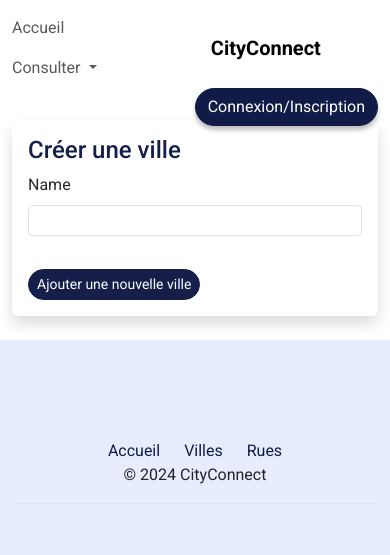
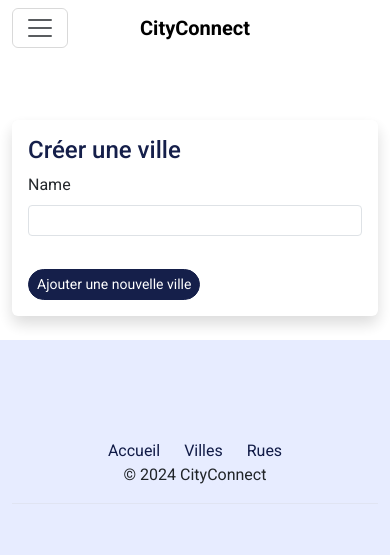
Before and after one commit to saami783/anr, a Symfony app: template templates/admin/city/new.html.twig in a window 390 px wide. Shown: the top 555 px of the page. Run offline with Twig, Linux system fonts and the light colour scheme; the template is opened without the code that fills it, so the values that code supplies are empty; form fields are guessed from the names that the template uses; style sheets or scripts are compiled from the project's sources; some libraries are stand-ins or nearby versions.

Commit message:
Modification du header

```diff
--- a/assets/styles/styles.scss
+++ b/assets/styles/styles.scss
@@ -118,24 +118,36 @@
 #navbar {
   background-color: transparent;
   height: 100px;
+  transition: background-color 0.3s ease-in-out;
 }
 
 .navbar-brand {
   color: $blue-gray;
   font-weight: 700;
   font-size: $h3-font-size;
+  position: absolute;
+  left: 50%;
+  transform: translateX(-50%);
 }
 
 .opaque-navbar {
   background-color: white !important;
-  transition: background-color 0.3s ease-in-out;
 }
 
-@media (min-width: $large-screen) {
-  #navbar .container-fluid {
-    width: 1300px;
+@media (max-width: 991px) {
+  #navbar {
+    background-color: white;
+    height: auto;
+  }
+  .navbar-brand {
+    font-size: $h4-font-size;
+  }
+  .container-fluid {
+    padding-right: 15px;
+    padding-left: 15px;
   }
 }
+
 
 // =========================================
 // Footer
--- a/templates/layouts/header.html.twig
+++ b/templates/layouts/header.html.twig
@@ -1,13 +1,17 @@
-{# @TODO Rendre responsive le header #}
-
 <nav id="navbar" class="navbar navbar-expand-lg navbar-light fixed-top opaque-navbar">
     <div class="container-fluid">
-        <div class="navbar-nav me-auto ps-lg-5">
+        <button class="navbar-toggler" type="button" data-bs-toggle="collapse" data-bs-target="#navbarNav" aria-controls="navbarNav" aria-expanded="false" aria-label="Toggle navigation">
+            <span class="navbar-toggler-icon"></span>
+        </button>
+
+        <a href="{{ path('app_home') }}" class="navbar-brand mx-auto">CityConnect</a>
+
+        <div class="collapse navbar-collapse" id="navbarNav">
+            <div class="navbar-nav me-auto">
                 <a href="{{ path('app_home') }}" class="nav-link">Accueil</a>
                 {% if is_granted('IS_AUTHENTICATED_REMEMBERED') %}
                     {% if is_granted('ROLE_ADMIN') %}
                         <a href="{{ path('app_admin') }}" class="nav-link">Recherche admin</a>
-                {% endif %}
                     {% endif %}
                     <li class="nav-item dropdown">
                         <a class="nav-link dropdown-toggle" href="#" id="navbarDropdown" role="button"
@@ -19,11 +23,10 @@
                             <li><a href="{{ path('app_streets') }}" class="dropdown-item">Rues</a></li>
                         </ul>
                     </li>
+                {% endif %}
             </div>
 
-        <a href="{{ path('app_home') }}" class="navbar-brand mx-auto">CityConnect</a>
-
-        <div class="ms-auto pe-lg-5">
+            <div class="ms-auto">
                 {% if is_granted('IS_AUTHENTICATED_REMEMBERED') %}
                     <div class="nav-item dropdown">
                         <a class="nav-link dropdown-toggle" href="#" id="userDropdown" role="button"
@@ -51,6 +54,6 @@
                     <a href="{{ path('app_login') }}" id="connexion" class="btn btn-secondary" type="button">Connexion/Inscription</a>
                 {% endif %}
             </div>
-
+        </div>
     </div>
 </nav>
```
Lines whose indentation alone changed are shown as unchanged.
